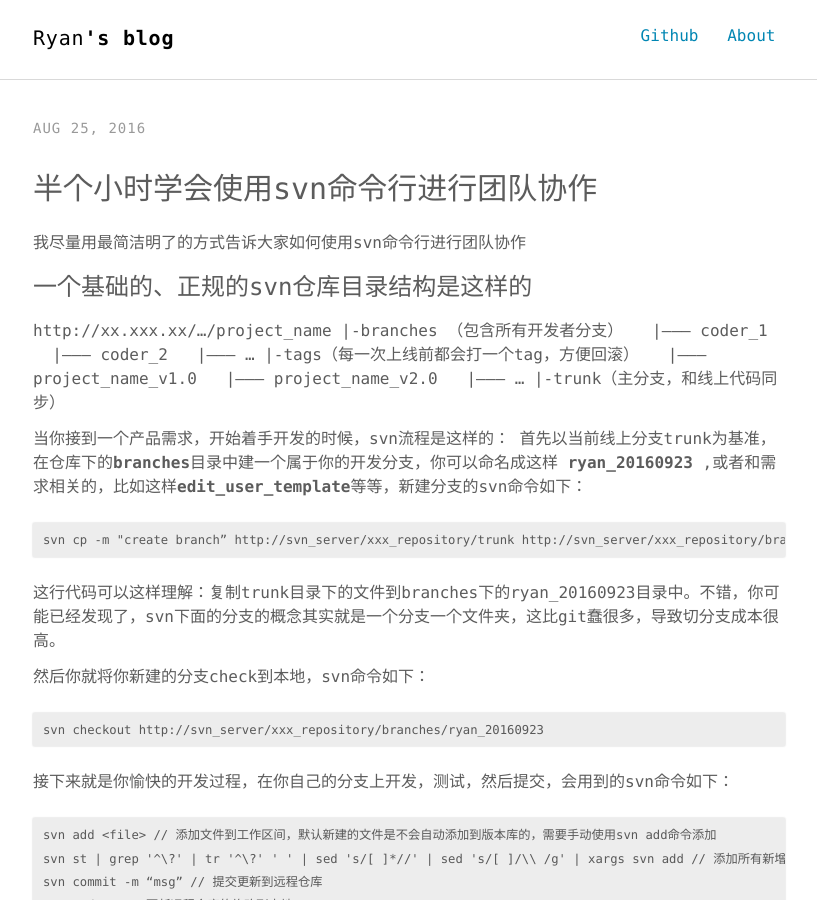
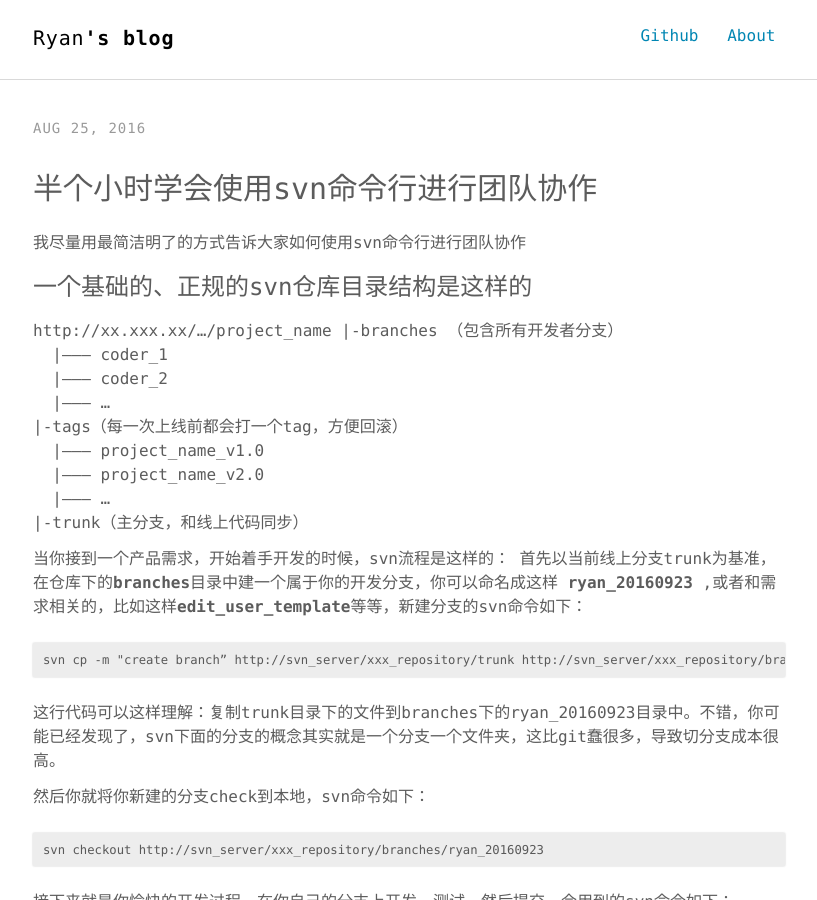
Before and after one commit to engineer-dahe/dahe.github.io, a Jekyll site: the page built from _posts/2016-08-25-30-minutes-to-master-svn.md, in a window 1280 px wide and 900 px high. Shown: the whole window, without its empty margins (231-1048 px from the left). Built offline with Jekyll 4.4.1, drawn with Linux system fonts in a browser that asks for light colours.

Commit message:
edit post

```diff
--- a/_posts/2016-08-25-30-minutes-to-master-svn.md
+++ b/_posts/2016-08-25-30-minutes-to-master-svn.md
@@ -12,15 +12,15 @@ keywords: ""
 ### 一个基础的、正规的svn仓库目录结构是这样的
 
 http://xx.xxx.xx/.../project_name
-|-branches （包含所有开发者分支）
-&nbsp;&nbsp;|--------- coder_1
-&nbsp;&nbsp;|--------- coder_2
-&nbsp;&nbsp;|--------- ...
-|-tags（每一次上线前都会打一个tag，方便回滚）
-&nbsp;&nbsp;|--------- project_name_v1.0
-&nbsp;&nbsp;|--------- project_name_v2.0
-&nbsp;&nbsp;|--------- ...
-|-trunk（主分支，和线上代码同步）
+|-branches （包含所有开发者分支）<br />
+&nbsp;&nbsp;|--------- coder_1 <br />
+&nbsp;&nbsp;|--------- coder_2 <br />
+&nbsp;&nbsp;|--------- ... <br />
+|-tags（每一次上线前都会打一个tag，方便回滚）<br />
+&nbsp;&nbsp;|--------- project_name_v1.0 <br />
+&nbsp;&nbsp;|--------- project_name_v2.0 <br />
+&nbsp;&nbsp;|--------- ... <br />
+|-trunk（主分支，和线上代码同步）<br />
 
 
 当你接到一个产品需求，开始着手开发的时候，svn流程是这样的：
```
